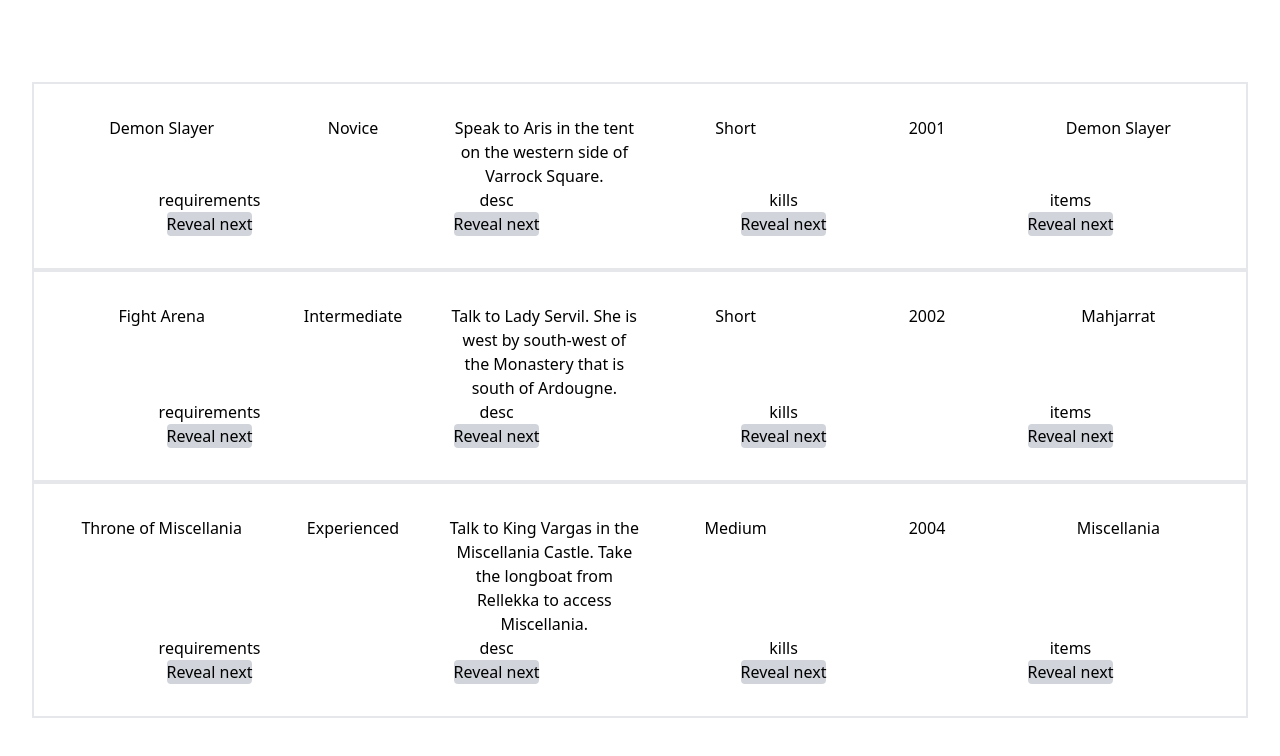
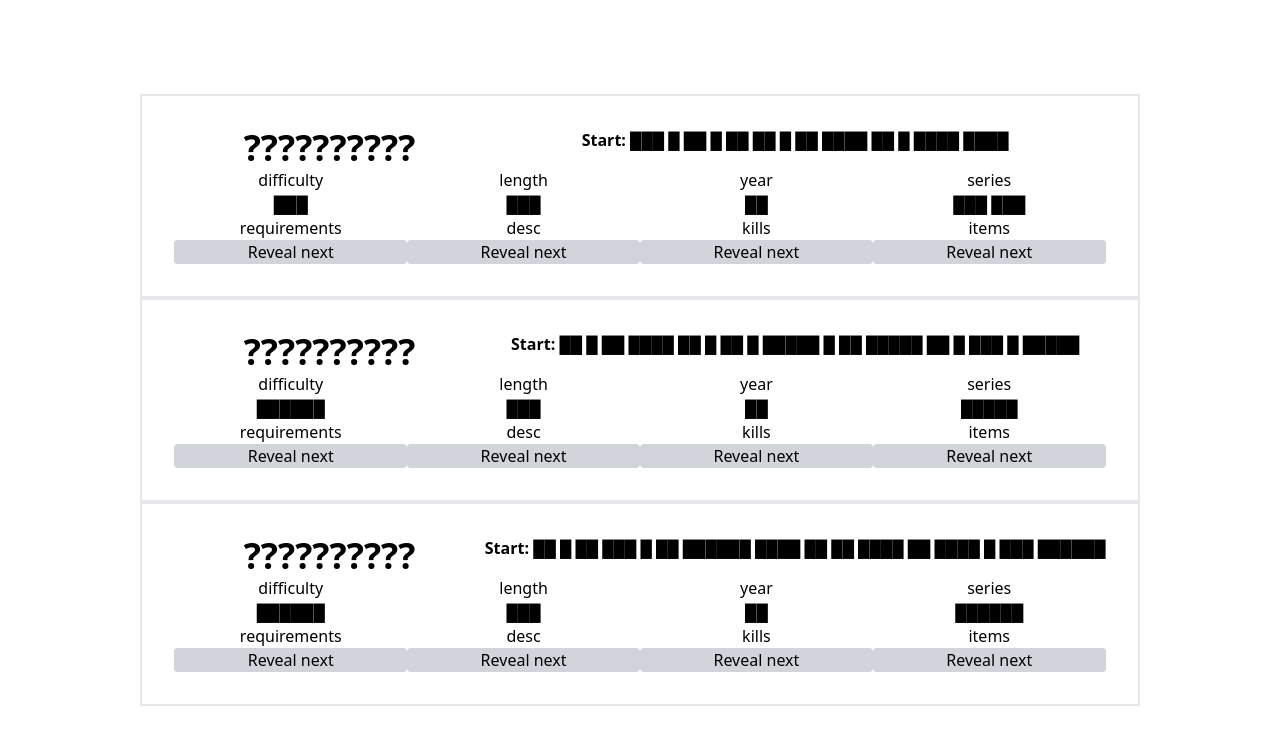
Before and after one commit to christianlegge/questle, a React (Vite) app: page / in a window 1280 px wide. Shown: the top 756 px of the page. Built offline with nearby package versions, Linux system fonts and the light colour scheme.

Commit message:
better layout, better redacting

```diff
--- a/src/components/Clue.tsx
+++ b/src/components/Clue.tsx
@@ -4,15 +4,25 @@ const Clue = ({ text }: { text: string }) => {
 	const [hidden, setHidden] = useState(true);
 	return (
 		<div className="inline relative">
-			<span className={hidden ? "invisible" : "visible"}>{text}</span>
+			<span
+				onClick={() => setHidden(false)}
+				className={hidden ? "cursor-pointer" : "cursor-default"}
+			>
+				{hidden ? redactString(text) : text}
+			</span>
+			{/* <span className={hidden ? "invisible" : "visible"}>{text}</span>
 			<div
 				className={`absolute inset-0 bg-black cursor-pointer ${
 					hidden ? "visible" : "invisible"
 				}`}
 				onClick={() => setHidden(false)}
-			></div>
+			></div> */}
 		</div>
 	);
 };
 
+const redactString = (str: string): string => {
+	return str.replace(/\S\S/g, "█").replace(/[^█\s]/g, "█");
+};
+
 export default Clue;
--- a/src/components/MultiClue.tsx
+++ b/src/components/MultiClue.tsx
@@ -4,7 +4,7 @@ const MultiClue = ({ clues }: { clues: string[] }) => {
 	const [revealed, setRevealed] = useState(0);
 
 	return (
-		<>
+		<div className="flex flex-col">
 			{clues.map((val, idx) => {
 				if (idx < revealed) {
 					return <span key={val}>{val}</span>;
@@ -18,7 +18,7 @@ const MultiClue = ({ clues }: { clues: string[] }) => {
 					Reveal next
 				</button>
 			)}
-		</>
+		</div>
 	);
 };
 
--- a/src/components/QuestInfo.tsx
+++ b/src/components/QuestInfo.tsx
@@ -14,21 +14,42 @@ const shortProps = [
 const longProps = ["requirements", "desc", "kills", "items"] as const;
 
 type QuestProps = {
-	[k in (typeof shortProps)[number]]: string;
-} & {
-	[k in (typeof longProps)[number]]: string[];
+	name: string;
+	difficulty: string;
+	start: string;
+	length: string;
+	year: string;
+	series: string;
+	requirements: string[];
+	desc: string[];
+	kills: string[];
+	items: string[];
 };
 
 const quests: Record<string, QuestProps> = _quests;
 
-const QuestInfo = ({ quest }: { quest: string }) => {
+const QuestInfo = ({ quest, guessed }: { quest: string; guessed: boolean }) => {
 	const questData = quests[quest];
 	return (
 		<div className="border-2 p-8">
-			<div className="grid grid-cols-6">
-				{shortProps.map((prop) => (
-					<span>{questData[prop]}</span>
-				))}
+			<div className="grid grid-cols-3">
+				<span className="font-bold text-4xl">
+					{guessed ? quest : "??????????"}
+				</span>
+				<div className="col-span-2">
+					<span className="font-semibold">Start: </span>
+					<Clue text={questData["start"]} />
+				</div>
+			</div>
+			<div className="grid grid-cols-4">
+				{(["difficulty", "length", "year", "series"] as const).map(
+					(prop) => (
+						<div>
+							<h2>{prop}</h2>
+							<Clue text={questData[prop]} />
+						</div>
+					)
+				)}
 			</div>
 			<div className="grid grid-cols-4">
 				{longProps.map((prop) => (
@@ -49,8 +70,4 @@ const QuestInfo = ({ quest }: { quest: string }) => {
 	);
 };
 
-const stripWikiFormatting = (str: string): string => {
-	return str.replace(/\[\[(?:[^\[\]]+\|)?([^\[\]]+)\]\]/g, "$1");
-};
-
 export default QuestInfo;
```
